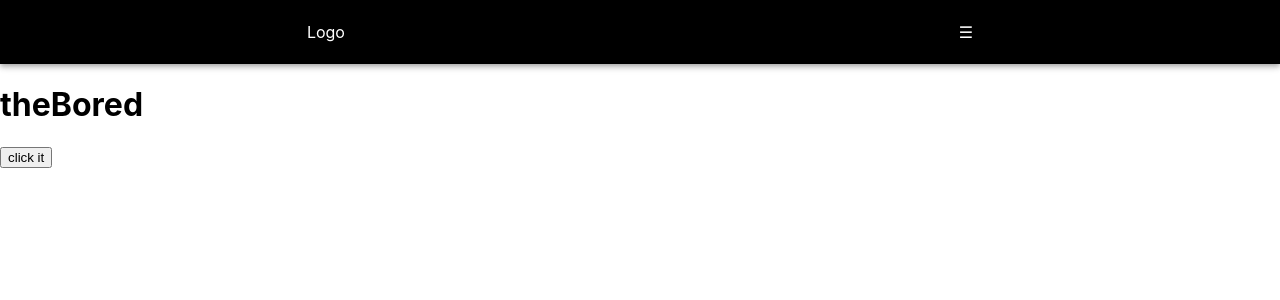
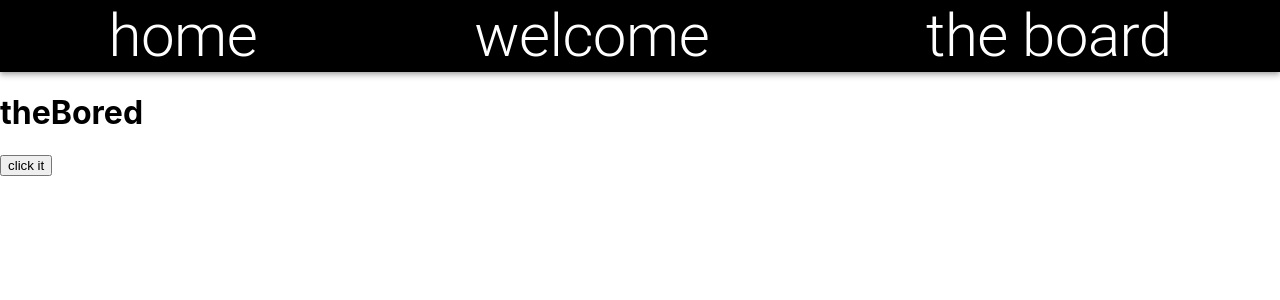
Before and after one commit to grainymac/theBored, a React (Create React App) app: page / in a window 1280 px wide. Shown: the top 300 px of the page. Built offline with nearby package versions, Linux system fonts and the light colour scheme; no server answers.

Commit message:
Completed build for header for now

```diff
--- a/src/Components/Header/Header.js
+++ b/src/Components/Header/Header.js
@@ -1,8 +1,4 @@
-import React, { useState, useRef } from 'react'
-import { Link } from 'react-router-dom';
-
-import { gsap } from 'gsap'
-import { ExpoScaleEase } from "gsap/EasePack"
+import React from 'react'
 
 import Box from '@mui/material/Box';
 import Toolbar from '@mui/material/Toolbar';
@@ -11,47 +7,25 @@
 
 import './Header.css'
 
-gsap.registerPlugin(ExpoScaleEase);
-const navigation = [
-    { path: '/', text: 'Home' },
-];
-
-const ITEM_HEIGHT = 48;
-
 const Header = () => {
-    let menu = useRef(null)
-    let links = useRef(null)
-
-    let tl = gsap.timeline({ paused: true });
-
-    tl.to(menu, { duration: 1, opacity: 1, height: '60vh', ease: 'expo.inOut' })
-    tl.from(links, { duration: 1,  opacity: 0, y: 20, stagger: 0.1, ease: 'expo.inOut', }, "-=0.5");
-    tl.reverse();
-            //   <Typography variant="h2" className='links' component="h2">
-            //     home
-            //   </Typography>
-            //   <Typography variant="h2" className='links' component="h2">
-            //     welcome
-            //   </Typography>
-            //   <Typography variant="h2" className='links' component="h3">
-            //     the board
-            //   </Typography>
 
     return (
         <Box className='header-container' sx={{ flexGrow: 1 }}>
-          <AppBar position="static">
-            <Toolbar className='toolbar' disableGutters>
-                <div>Logo</div>
-                <div class="ham" onClick={() => tl.reversed(!tl.reversed)}>
-                    <span>☰</span>
-                </div>
-            </Toolbar>
-          </AppBar>
+            <AppBar position="static">
+                <Toolbar className='toolbar' disableGutters>
+                    <Typography variant="h2" className='links' component="h2">
+                        home
+                    </Typography>
+                    <Typography variant="h2" className='links' component="h2">
+                        welcome
+                    </Typography>
+                    <Typography variant="h2" className='links' component="h3">
+                        the board
+                    </Typography>
+                </Toolbar>
+            </AppBar>
         </Box>
-      );
-
-
-
+    );
 }
 
 export default Header
```
